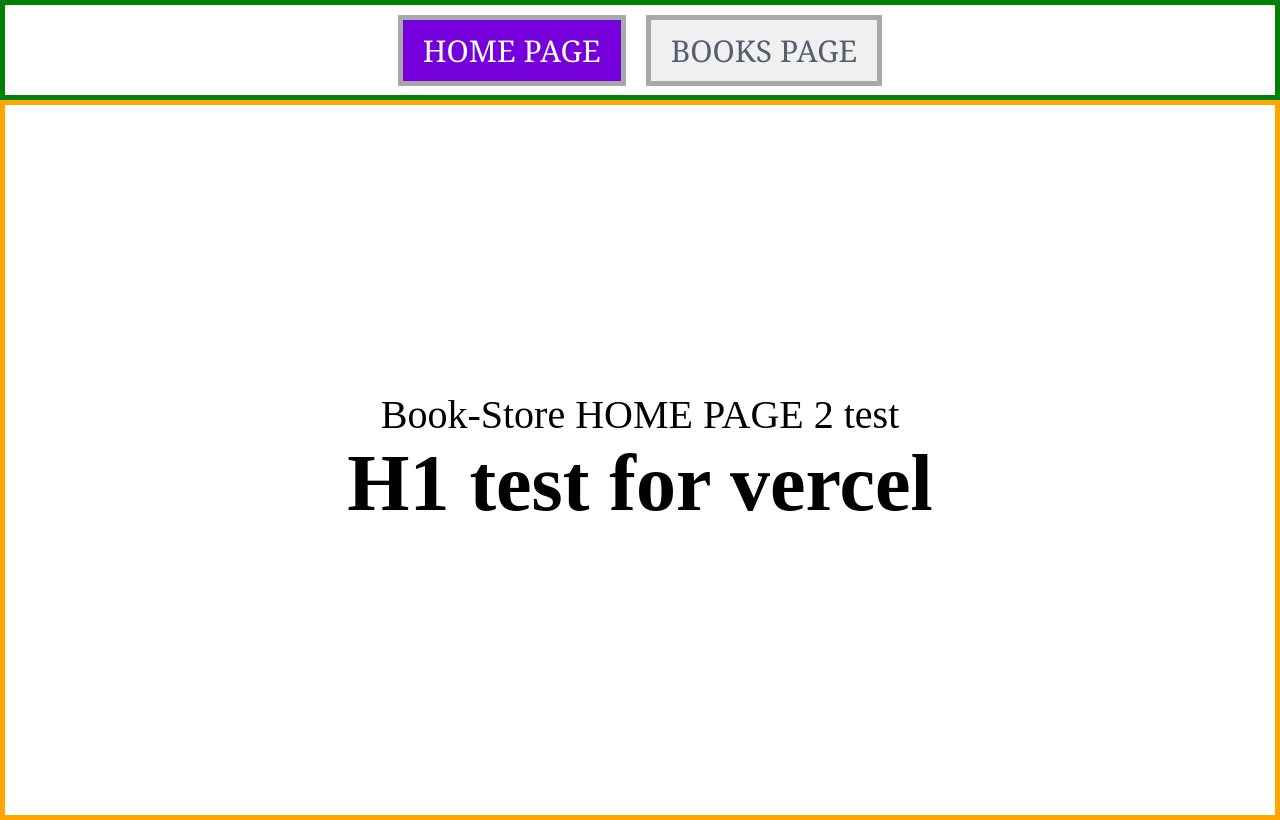
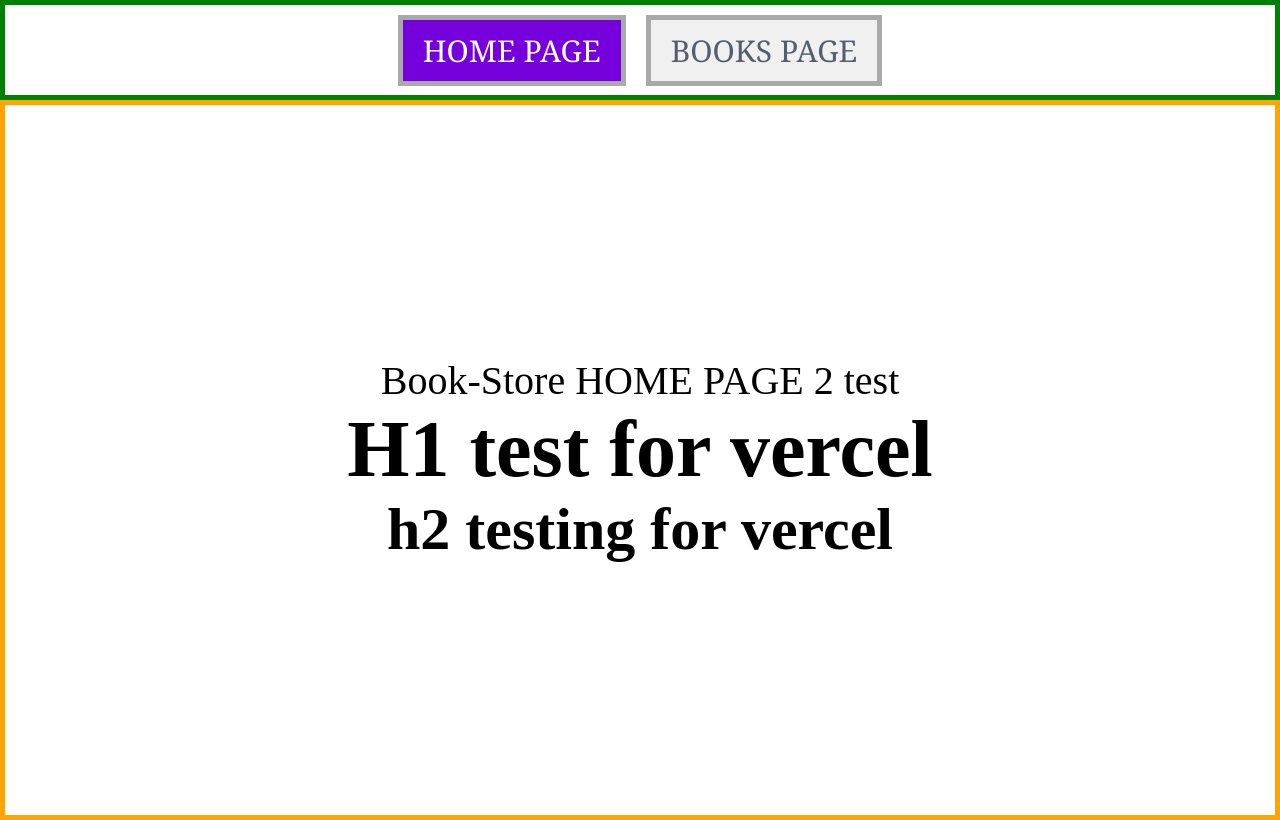
Before and after one commit to keyboard-shop/Books-frontend-1, a React (Vite) app: page / in a window 1280 px wide. Built offline with nearby package versions, Linux system fonts and the light colour scheme.

Commit message:
h2 testing

```diff
--- a/pages/HomePage.jsx
+++ b/pages/HomePage.jsx
@@ -9,6 +9,7 @@ const HomePage = () => {
     <div className='home-page'>
       Book-Store HOME PAGE 2 test
       <h1>H1 test for vercel</h1>
+      <h2>h2 testing for vercel</h2>
     </div>
   )
 }
```
